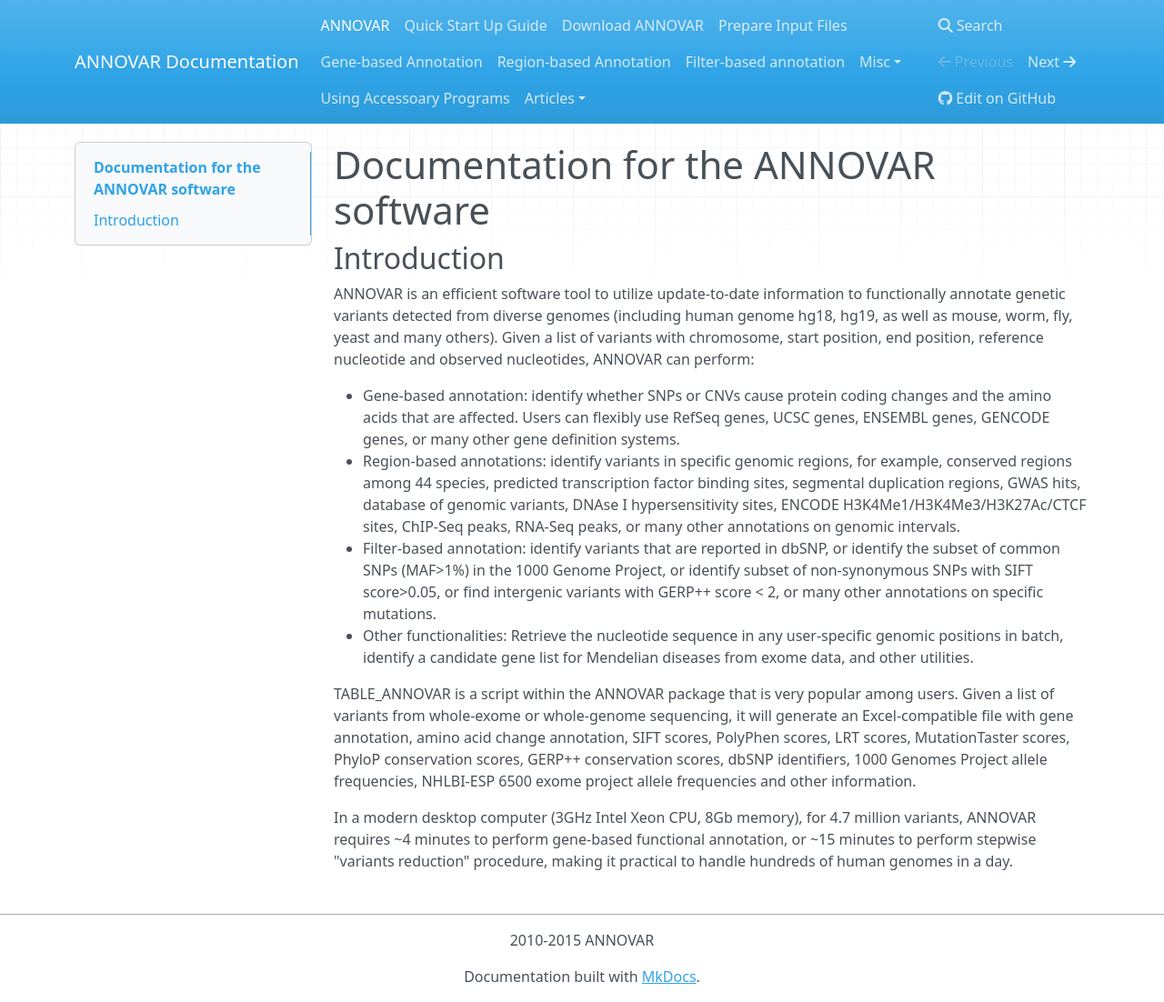
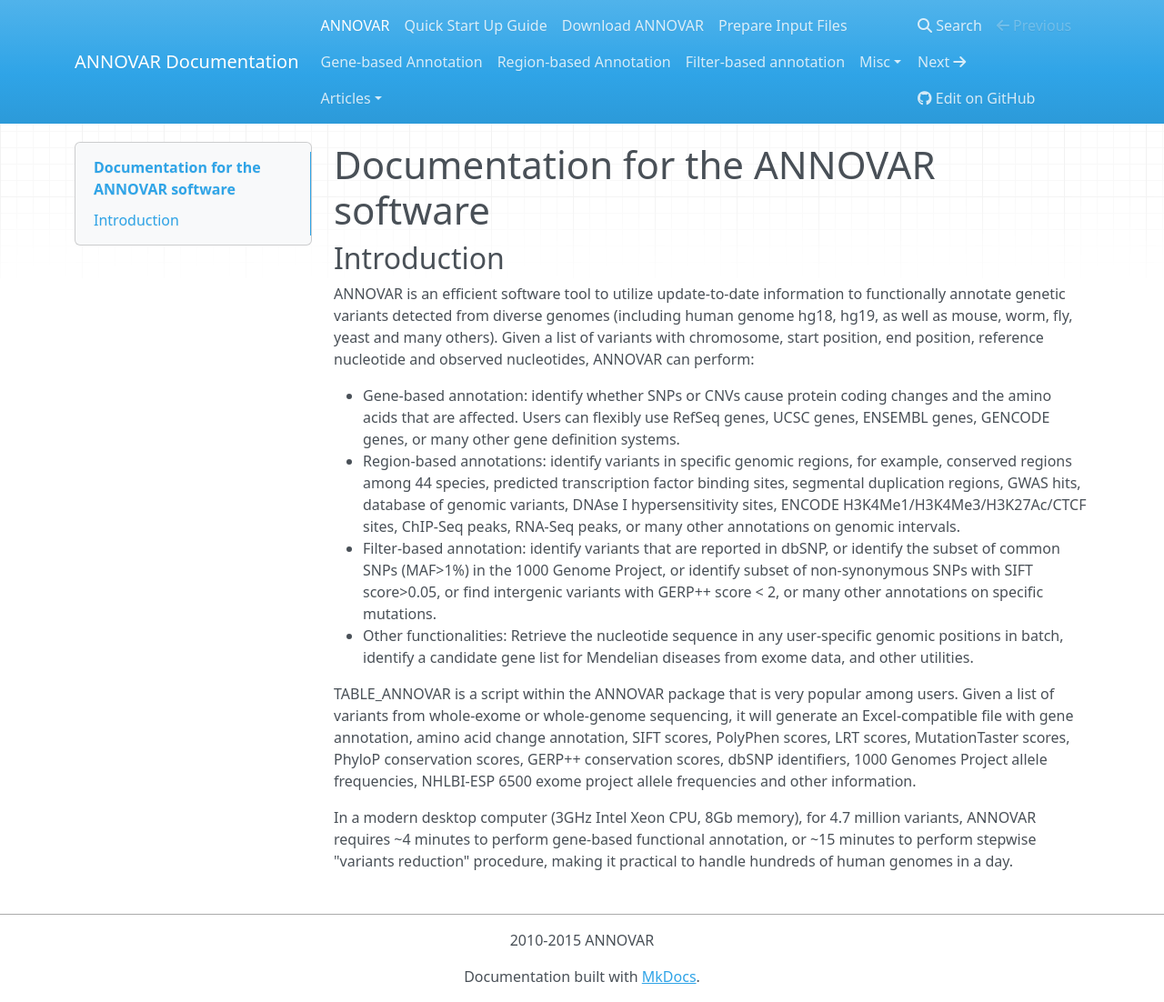
Before and after one commit to WGLab/doc-ANNOVAR, an MkDocs documentation site: the page built from docs/index.md, in a window 1280 px wide and 1102 px high. Shown: the whole window at 91% size. Built offline with MkDocs 1.6.1, drawn with Linux system fonts in a browser that asks for light colours; nearby versions of some CDN libraries; old or Windows-style settings are respelled for this version of MkDocs; part of the change alters nothing that is shown.

Commit message:
Updated mkdocs.yml

```diff
--- a/mkdocs.yml
+++ b/mkdocs.yml
@@ -28,7 +28,7 @@ pages:
 - ['misc/whatsnew.md', 'Misc', 'What is New']
 - ['misc/faq.md', 'Misc', 'FAQ']
 - ['misc/contributing.md', 'Misc', 'Contribute to ANNOVAR']
-- ['misc/accessory.md', 'Using Accessoary Programs']
+- ['misc/accessory.md', 'Misc', 'Using Accessoary Programs']
 
 
 # Articles
```
